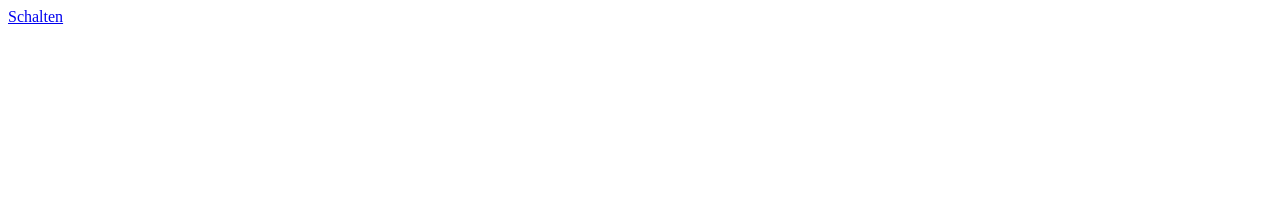
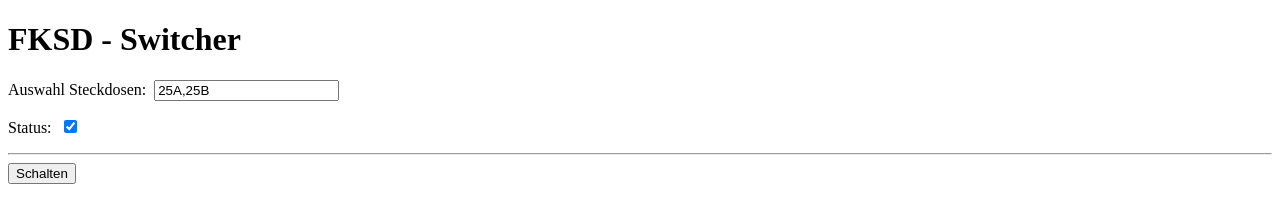
Before and after one commit to martin-kuenzel/fksd_switcher, a website: page node_microsrv/public/index.html in a window 1280 px wide. Drawn offline with Linux system fonts and the light colour scheme.

Commit message:
Extended website (with inputs now)

```diff
--- a/node_microsrv/index.js
+++ b/node_microsrv/index.js
@@ -26,7 +26,7 @@ const runCommand = (cmd,quiet) => {
   });
 };
 
-app.get('/',(req,res)=>{
+app.get('/switch',(req,res)=>{
   let cmd = 'Kein Kommando angegeben!';
   let msg = [cmd];
   if( req.query.t ){
@@ -56,4 +56,4 @@ app.get('/',(req,res)=>{
 
 });
 
-//app.use(express.static(path.join(__dirname,'/public')));
+app.use(express.static(path.join(__dirname,'/public')));
--- a/node_microsrv/public/index.html
+++ b/node_microsrv/public/index.html
@@ -1,9 +1,32 @@
 <!DOCTYPE HTML>
 <html>
         <head>
-                <title>brematic switcher</title>
+          <title>brematic switcher</title>
+          <script>
+            const switchAction = () => {
+              const status = document.querySelector('#status').checked;
+              const dosen = document.querySelector('#dosen').value;
+
+              fetch(`/switch?t=${escape(dosen)}&s=${status?1:0}`)
+                .then( () => {
+                  alert(`Schalte ${dosen} auf Status ${status ? 'on' : 'off'}`);
+                })
+                .catch((err)=> {
+                  console.log(err);
+                  alert('Fehler bei der Kommunikation zum Backend.')
+                });
+            };
+          </script>
         </head>
         <body>
-                <a href="#">Schalten</a>
+          <h1>FKSD - Switcher</h1>
+					<p><label>Auswahl Steckdosen:&nbsp;
+							<input id="dosen" type="text" placeholder="e.g. 25A,1B,13C" value="25A,25B">
+					</label></p>
+					<p><label>Status:&nbsp;
+							<input id="status" type="checkbox" checked>
+					</label></p>
+					<hr>
+          <button onclick="switchAction();">Schalten</button>
         </body>
 </html>
```
